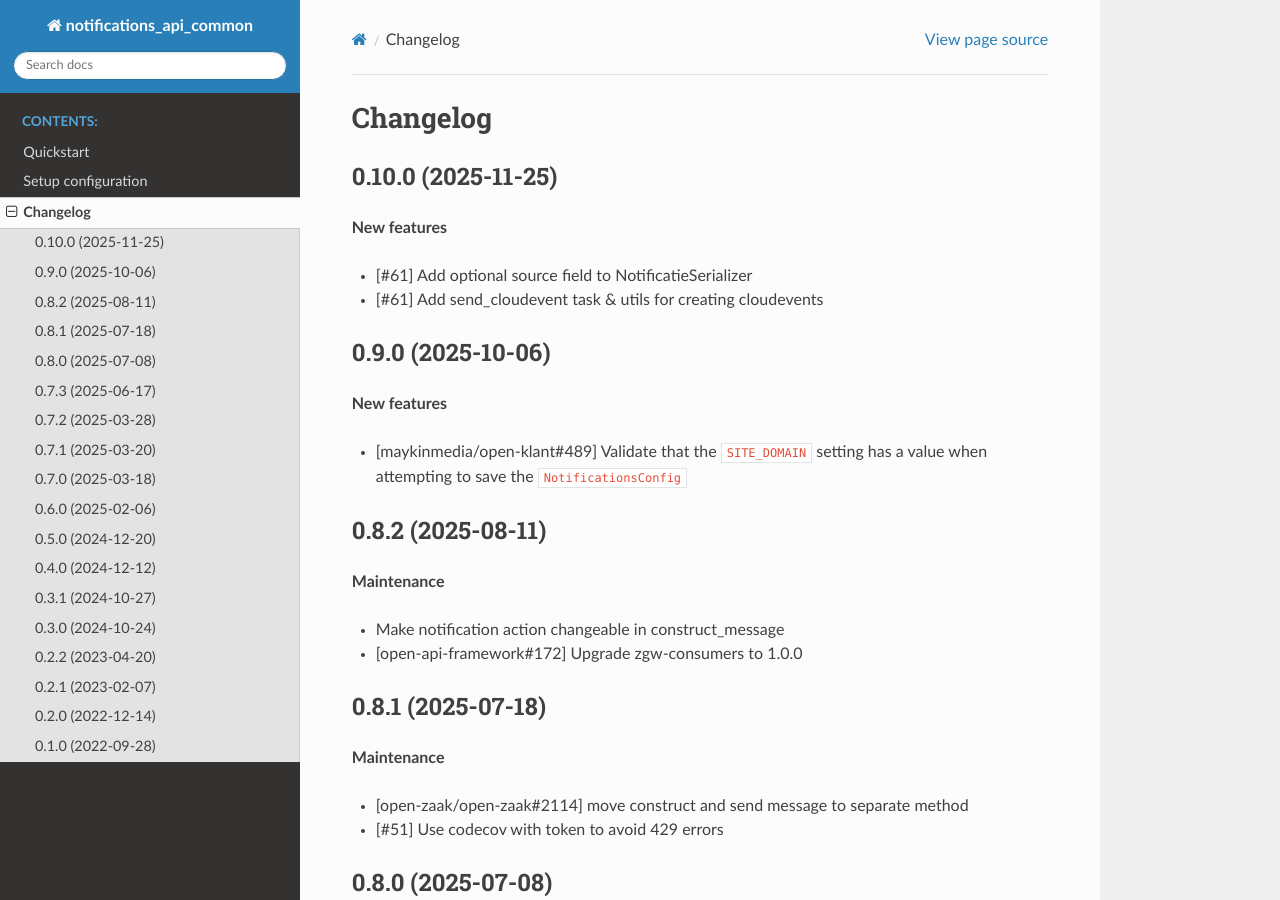
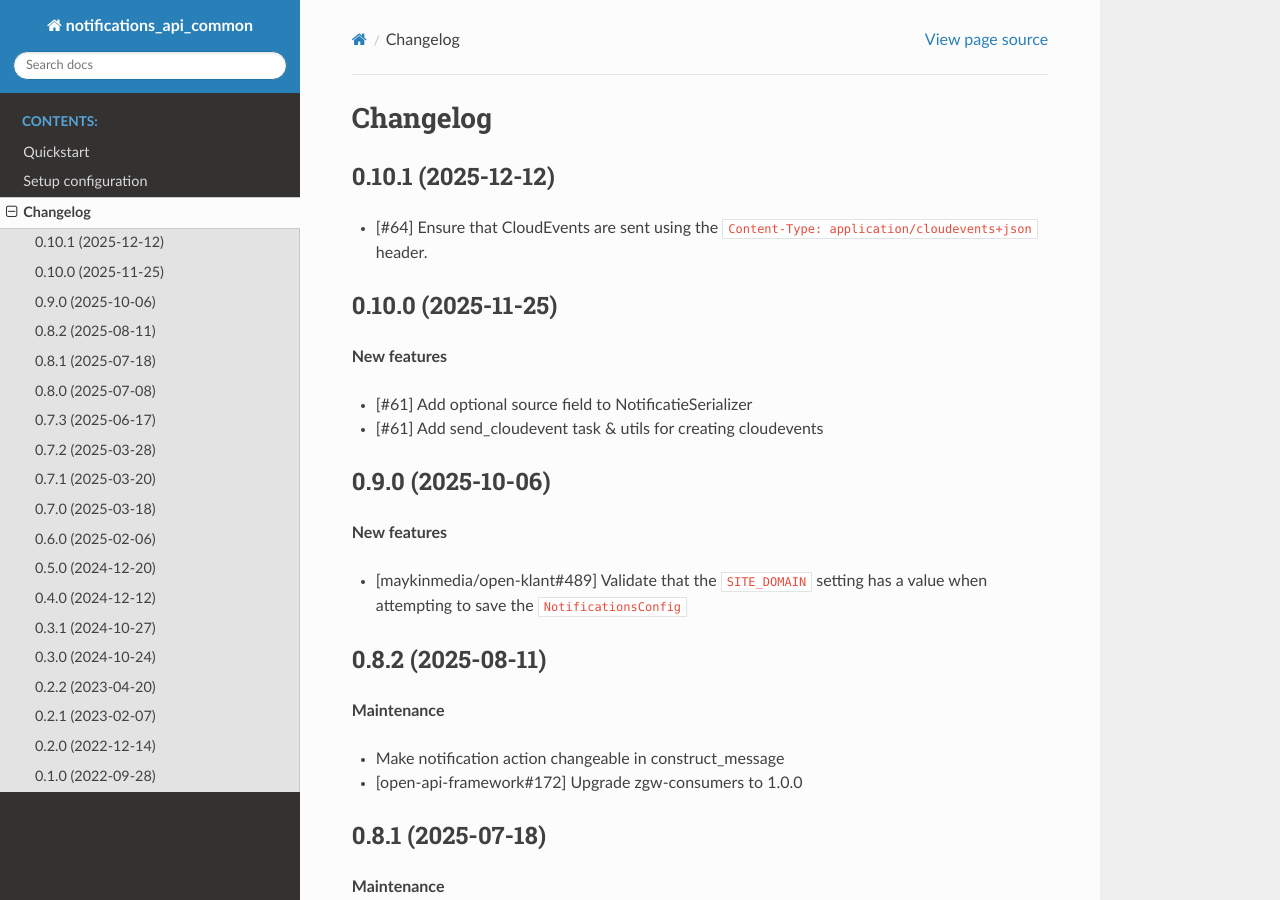
Before and after one commit to maykinmedia/notifications-api-common, a Sphinx documentation site: the page built from docs/changelog.rst, in a window 1280 px wide and 900 px high. Built offline with Sphinx 7.4.7 and the Read the Docs theme 3.1.0, drawn with Linux system fonts in a browser that asks for light colours.

Commit message:
:bookmark: Release 0.10.1

```diff
--- a/CHANGELOG.rst
+++ b/CHANGELOG.rst
@@ -1,6 +1,12 @@
 =========
 Changelog
 =========
+
+0.10.1 (2025-12-12)
+-------------------
+
+* [#64] Ensure that CloudEvents are sent using the
+  ``Content-Type: application/cloudevents+json`` header.
 
 0.10.0 (2025-11-25)
 -------------------
--- a/README.rst
+++ b/README.rst
@@ -1,7 +1,7 @@
 notifications-api-common
 ========================
 
-:Version: 0.10.0
+:Version: 0.10.1
 :Source: https://github.com/maykinmedia/notifications-api-common
 :Keywords: notifications, REST, API, Common Ground, ZGW
 :PythonVersion: 3.12
--- a/docs/conf.py
+++ b/docs/conf.py
@@ -29,7 +29,7 @@ copyright = "2022, Maykin Media"
 author = "Maykin Media"
 
 # The full version, including alpha/beta/rc tags
-release = "0.10.0"
+release = "0.10.1"
 
 
 # -- General configuration ---------------------------------------------------
--- a/pyproject.toml
+++ b/pyproject.toml
@@ -7,7 +7,7 @@ build-backend = "setuptools.build_meta"
 [tool.bumpversion]
 commit = false
 tag = false
-current_version = "0.10.0"
+current_version = "0.10.1"
 
 [[tool.bumpversion.files]]
 filename = "setup.cfg"
--- a/setup.cfg
+++ b/setup.cfg
@@ -2,7 +2,7 @@
 # see http://setuptools.readthedocs.io/en/latest/setuptools.html#configuring-setup-using-setup-cfg-files
 [metadata]
 name = notifications-api-common
-version = 0.10.0
+version = 0.10.1
 description = Re-usable integration layer for the Common Ground Notifications API specification.
 long_description = file: README.rst
 url = https://github.com/maykinmedia/notifications-api-common
```
Also changed, not shown: 2 other files.
